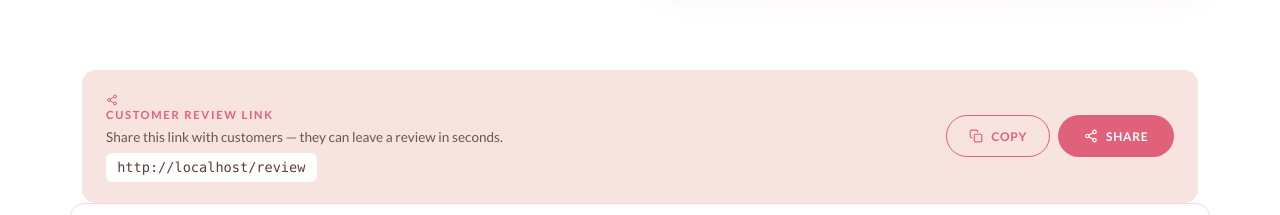
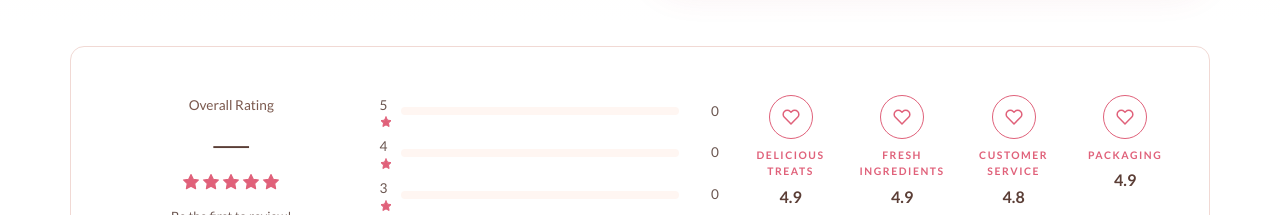
Before and after one commit to Akbarhusen3411/cake-crumb, a React (Vite) app: page /reviews in a window 1280 px wide. Shown: the part 585-800 px from the top of the page. Built offline with nearby package versions, Linux system fonts and the light colour scheme; no server answers; the database is empty.

Commit message:
Remove customer review link banner from Reviews page

```diff
--- a/src/pages/Reviews.jsx
+++ b/src/pages/Reviews.jsx
@@ -1,8 +1,6 @@
 import { useEffect, useState } from 'react'
 import { Link } from 'react-router-dom'
-import {
-  FiStar, FiHeart, FiCheckCircle, FiSend, FiCopy, FiShare2,
-} from 'react-icons/fi'
+import { FiStar, FiHeart, FiCheckCircle, FiSend } from 'react-icons/fi'
 import PageHero from '../components/PageHero.jsx'
 import { addReview, getReviews, summarize, timeAgo } from '../services/reviews.js'
 import { isFirebaseEnabled } from '../firebase.js'
@@ -38,10 +36,6 @@ export default function Reviews() {
   const [form, setForm] = useState({ name: '', email: '', rating: 5, title: '', text: '', orderItem: '' })
   const [submitting, setSubmitting] = useState(false)
   const [submitMsg, setSubmitMsg] = useState('')
-  const [linkCopied, setLinkCopied] = useState(false)
-
-  const reviewLink =
-    typeof window !== 'undefined' ? `${window.location.origin}/review` : '/review'
 
   async function reload() {
     setLoading(true)
@@ -77,24 +71,6 @@ export default function Reviews() {
     }
   }
 
-  function copyLink() {
-    navigator.clipboard?.writeText(reviewLink)
-    setLinkCopied(true)
-    setTimeout(() => setLinkCopied(false), 1800)
-  }
-
-  function shareLink() {
-    if (navigator.share) {
-      navigator.share({
-        title: 'Cake & Crumb — Leave us a review',
-        text: 'Loved your treat from Cake & Crumb? Share your thoughts:',
-        url: reviewLink,
-      })
-    } else {
-      copyLink()
-    }
-  }
-
   const stats = summarize(reviews)
   const breakdown = stats.breakdown
 
@@ -111,41 +87,6 @@ export default function Reviews() {
 
       <section className="py-5">
         <div className="container">
-          {/* Shareable review link box */}
-          <div
-            className="p-3 p-md-4 mb-4 d-flex flex-column flex-md-row align-items-md-center justify-content-between"
-            style={{ background: 'var(--cc-blush)', borderRadius: 14, gap: '1rem' }}
-          >
-            <div>
-              <div className="tag-badge mb-1">
-                <FiShare2 size={12} style={{ marginRight: 4 }} /> Customer Review Link
-              </div>
-              <p className="mb-1" style={{ fontSize: '0.85rem' }}>
-                Share this link with customers — they can leave a review in seconds.
-              </p>
-              <code
-                style={{
-                  background: '#fff',
-                  padding: '0.4rem 0.7rem',
-                  borderRadius: 6,
-                  fontSize: '0.85rem',
-                  color: 'var(--cc-cocoa)',
-                  wordBreak: 'break-all',
-                }}
-              >
-                {reviewLink}
-              </code>
-            </div>
-            <div className="d-flex flex-shrink-0" style={{ gap: '0.5rem' }}>
-              <button onClick={copyLink} className="btn-outline-rose" style={{ fontSize: '0.75rem' }}>
-                <FiCopy size={14} /> {linkCopied ? 'Copied!' : 'Copy'}
-              </button>
-              <button onClick={shareLink} className="btn-rose" style={{ fontSize: '0.75rem' }}>
-                <FiShare2 size={14} /> Share
-              </button>
-            </div>
-          </div>
-
           {/* Stats */}
           <div
             className="row g-4 p-3 p-md-4 mb-4"
```
